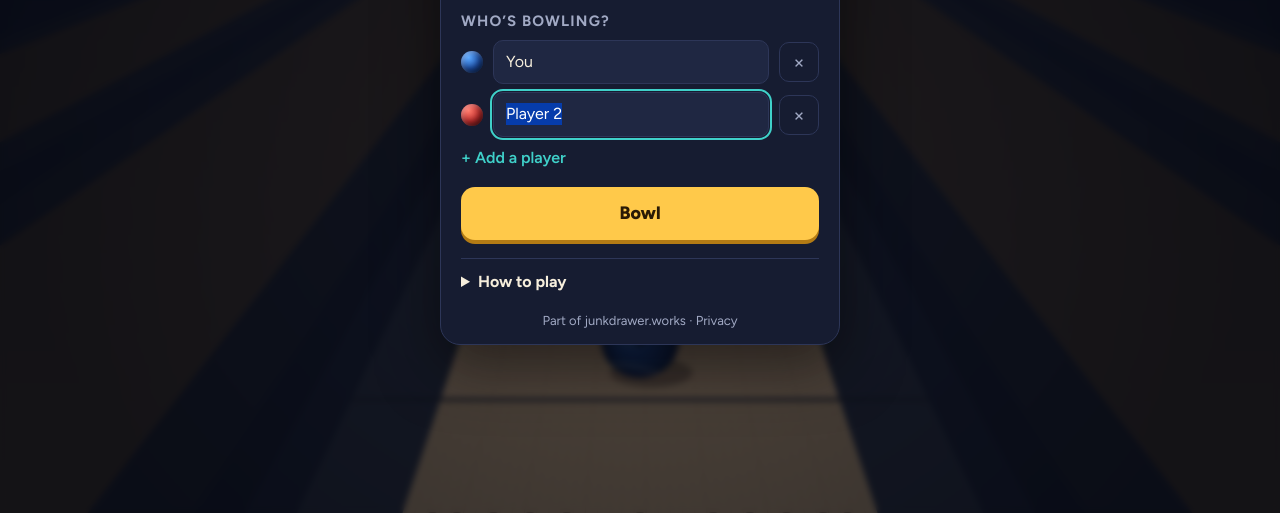
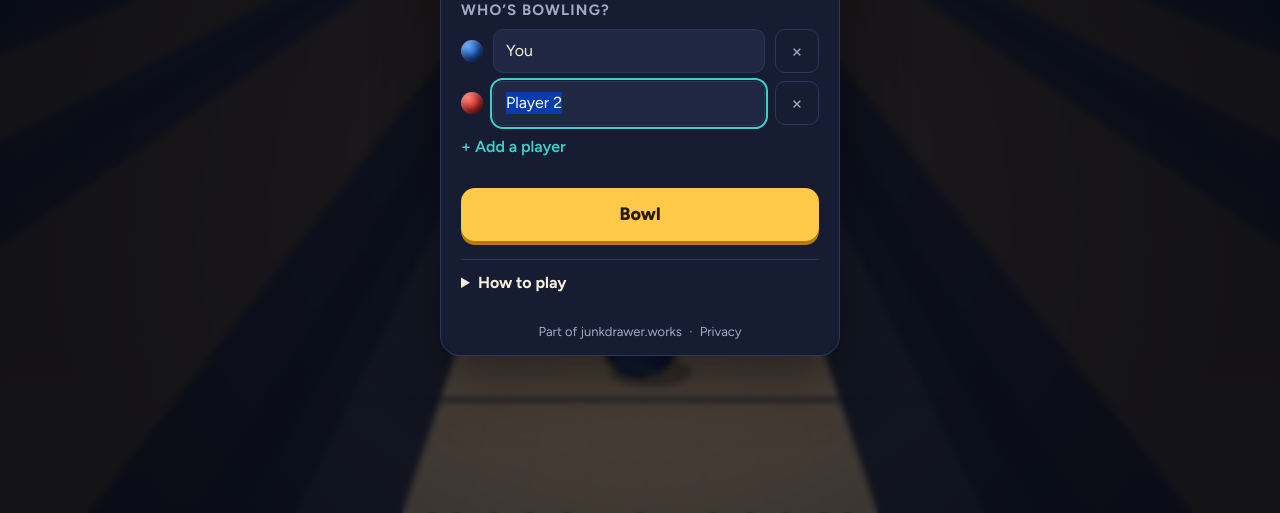
Before and after one commit to junkdrawerworks/pin-drop, a website with bundled scripts: page index.html in a window 1280 px wide. Both pictures are taken after a click on the button "+ Add a player". Shown: the part 287-800 px from the top of the page. Built offline with nearby package versions, Linux system fonts and the light colour scheme; animation ran at ten frames a second.

Commit message:
Make the small buttons on the title 44 px
"+ Add a player" was 32 px tall, the How to play heading 22, the remove
buttons 40 and the footer links 15, all under the 44 px a thumb needs.
Each is now at least 44 px; the footer links get padding that is taken
back off again, so the line doesn't move.

Co-Authored-By: Claude Opus 5.5 <noreply@anthropic.com>
Claude-Session: https://claude.ai/code/session_01PQbLNSbocQ65KiumqGAWyY

```diff
--- a/css/app.css
+++ b/css/app.css
@@ -146,7 +146,7 @@ h2 { font-size: 15px; text-transform: uppercase; letter-spacing: 0.08em; color:
   border: 1px solid var(--line); border-radius: 10px; padding: 10px 12px;
 }
 .players input:focus { outline: 2px solid var(--teal); outline-offset: 1px; }
-.players button { width: 40px; height: 40px; border-radius: 10px; border: 1px solid var(--line); background: transparent; color: var(--muted); font-size: 20px; flex: none; }
+.players button { width: 44px; height: 44px; border-radius: 10px; border: 1px solid var(--line); background: transparent; color: var(--muted); font-size: 20px; flex: none; }
 
 .big {
   display: block; width: 100%; margin: 18px 0 0; padding: 14px; border: 0; border-radius: 14px;
@@ -160,10 +160,11 @@ h2 { font-size: 15px; text-transform: uppercase; letter-spacing: 0.08em; color:
   background: var(--panel-2); border: 1px solid var(--line); font-weight: 600;
 }
 .plain.danger { color: var(--coral); }
-.link { background: none; border: 0; color: var(--teal); padding: 10px 0 0; font-weight: 600; }
+.link { background: none; border: 0; color: var(--teal); padding: 0; min-height: 44px; font-weight: 600; }
 
-.how { margin-top: 18px; border-top: 1px solid var(--line); padding-top: 12px; }
-.how summary { cursor: pointer; font-weight: 700; color: var(--cream); }
+.how { margin-top: 18px; border-top: 1px solid var(--line); padding-top: 1px; }
+.how summary { cursor: pointer; font-weight: 700; color: var(--cream); padding: 11px 0; }
+.how summary + ul { margin-top: 0; }
 .how ul, .howlist { padding-left: 18px; margin: 10px 0 0; color: var(--muted); }
 .how li, .howlist li { margin-bottom: 6px; }
 .how b, .howlist b { color: var(--cream); }
@@ -181,7 +182,8 @@ h2 { font-size: 15px; text-transform: uppercase; letter-spacing: 0.08em; color:
 .cards .row .name em { font-style: normal; color: var(--gold); font-size: 13px; }
 
 .jd-foot { margin-top: 18px; text-align: center; font-size: 13px; color: var(--muted); }
-.jd-foot a { color: inherit; text-decoration: none; }
+/* Padded out to 44 px tall for a thumb, the padding taken back off so the line stays where it was. */
+.jd-foot a { color: inherit; text-decoration: none; display: inline-block; padding: 13px 4px; margin: -13px 0; }
 .jd-foot a:hover, .jd-foot a:focus-visible { text-decoration: underline; }
 
 .noscript { position: fixed; inset: auto 0 40% 0; text-align: center; }
--- a/sw.js
+++ b/sw.js
@@ -8,7 +8,7 @@
 // fingerprint of every file in SHELL: change any of them and test/e2e.mjs fails until FILES is changed to match (it
 // says what to), which changes this file, so every copy is made whole again at once.
 const CACHE = 'pin-drop-v2'; // bump the number when the file list changes
-const FILES = '3f724af2'; // test/e2e.mjs checks this
+const FILES = 'c9701734'; // test/e2e.mjs checks this
 const SHELL = [
   './', 'index.html', 'icon.svg', 'manifest.webmanifest', 'icon-192.png',
   'css/app.css', 'js/main.js', 'js/physics.js', 'js/render.js', 'js/scoring.js', 'js/sound.js', 'js/store.js', 'js/swipe.js',
```
Also changed, not shown: test/e2e.mjs (+5 -0 lines).
